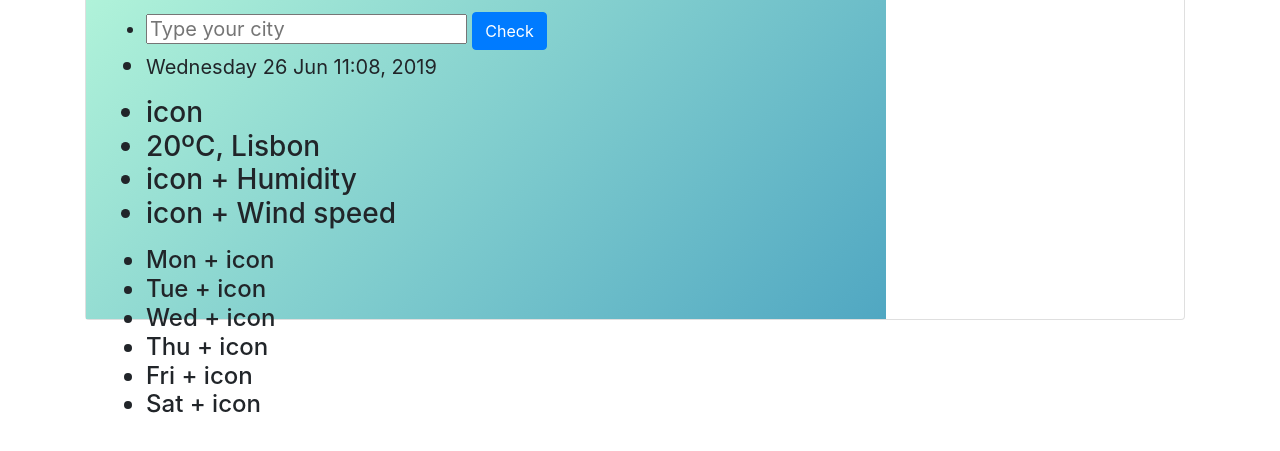
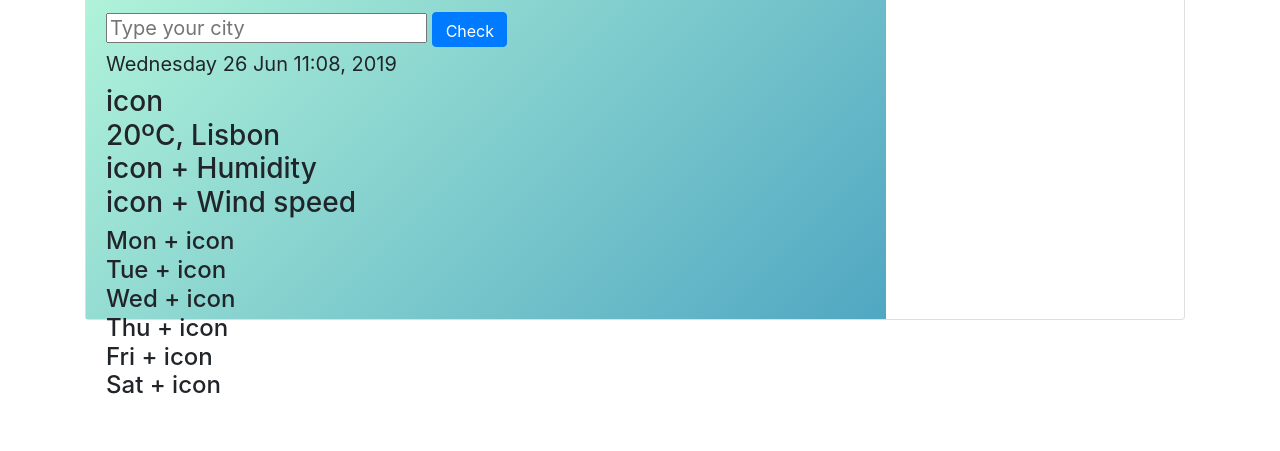
Before and after one commit to liatabilom/NewWeatherApp, a plain HTML site: page index.html in a window 1280 px wide. Shown: the part 127-578 px from the top of the page. Drawn offline with nearby package versions, Linux system fonts and the light colour scheme.

Commit message:
Add style to li & ul

```diff
--- a/style.css
+++ b/style.css
@@ -1,6 +1,3 @@
-body {
-}
-
 h1 {
   font-family: "Josefin Sans", sans-serif;
   font-size: 40px;
@@ -10,12 +7,21 @@ h1 {
 
 h2 {
   font-size: 20px;
-  size: 20px;
+}
+
+li {
+  list-style: none;
+}
+
+ul {
+  padding: 0;
+  margin: 0;
 }
 .app-container {
   display: block;
   padding: 20px;
   margin: 25px 65px;
+  list-style: none;
 }
 
 .app-body {
@@ -24,6 +30,16 @@ h2 {
   height: 400px;
 }
 
+.button {
+  text-align: center;
+  margin: 0;
+  position: relative;
+  right: -160;
+  top: -30;
+  height: 35px;
+  width: 75px;
+}
+
 .date {
   font-size: 25px;
 }
```
